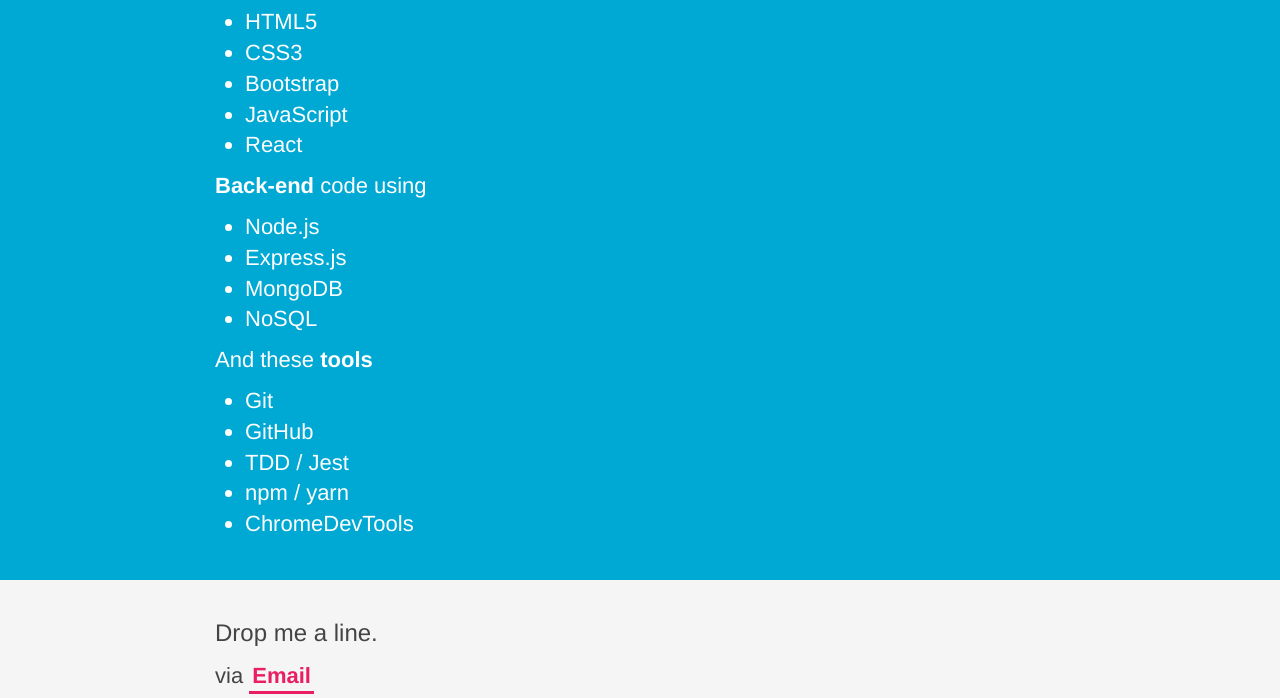
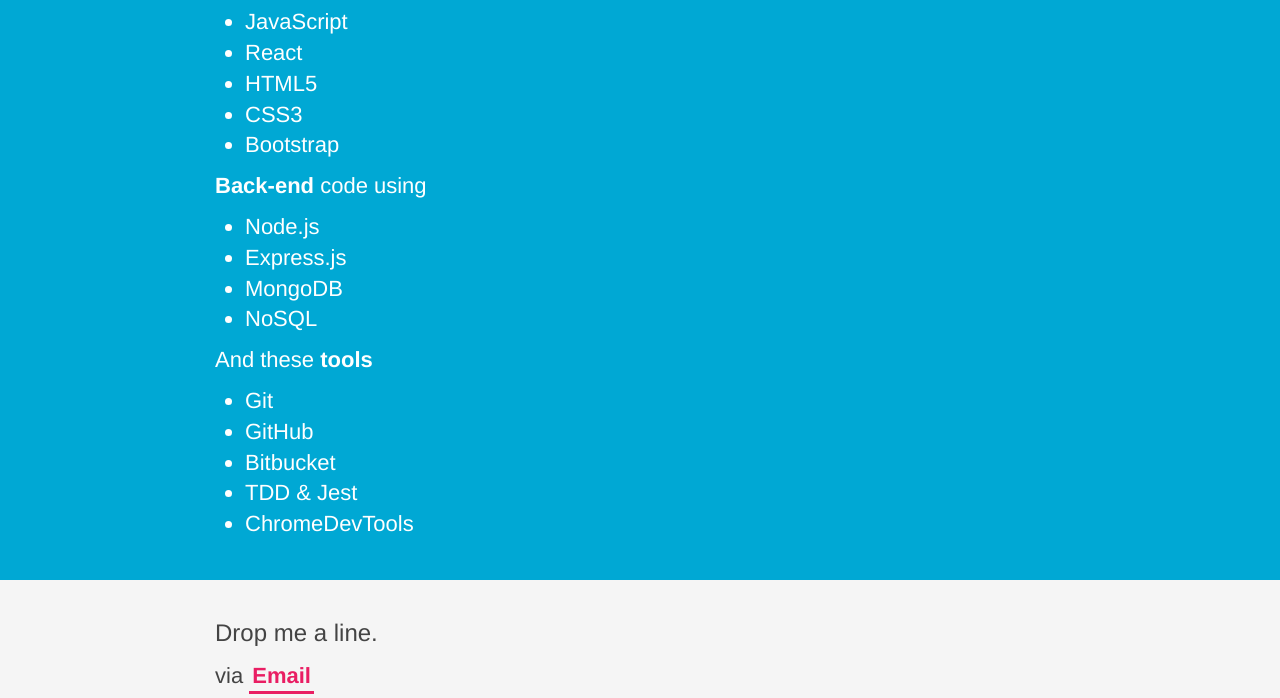
Before and after one commit to tysonwilliams/tysonwilliams.github.io, a website: page index.html in a window 1280 px wide. Shown: the part 628-1326 px from the top of the page. Drawn offline with nearby package versions, Linux system fonts and the light colour scheme; some packages are replaced by stand-ins of ours; a script that the page names is missing.

Commit message:
Update front-end and tools sections

```diff
--- a/public/components/home/home.html
+++ b/public/components/home/home.html
@@ -23,11 +23,11 @@
         <p>I enjoy writing <strong>front-end</strong> code with these technologies<p>
       </header>
       <ul>
+        <li>JavaScript</li>
+        <li>React</li>
         <li>HTML5</li>
         <li>CSS3</li>
         <li>Bootstrap</li>
-        <li>JavaScript</li>
-        <li>React</li>
       </ul>
       <p><strong>Back-end</strong> code using</p>
       <ul>
@@ -40,8 +40,8 @@
       <ul>
         <li>Git</li>
         <li>GitHub</li>
-        <li>TDD / Jest</li>
-        <li>npm / yarn</li>
+        <li>Bitbucket</li>
+        <li>TDD &amp; Jest</li>
         <li>ChromeDevTools</li>
       </ul>
     </div>
```
